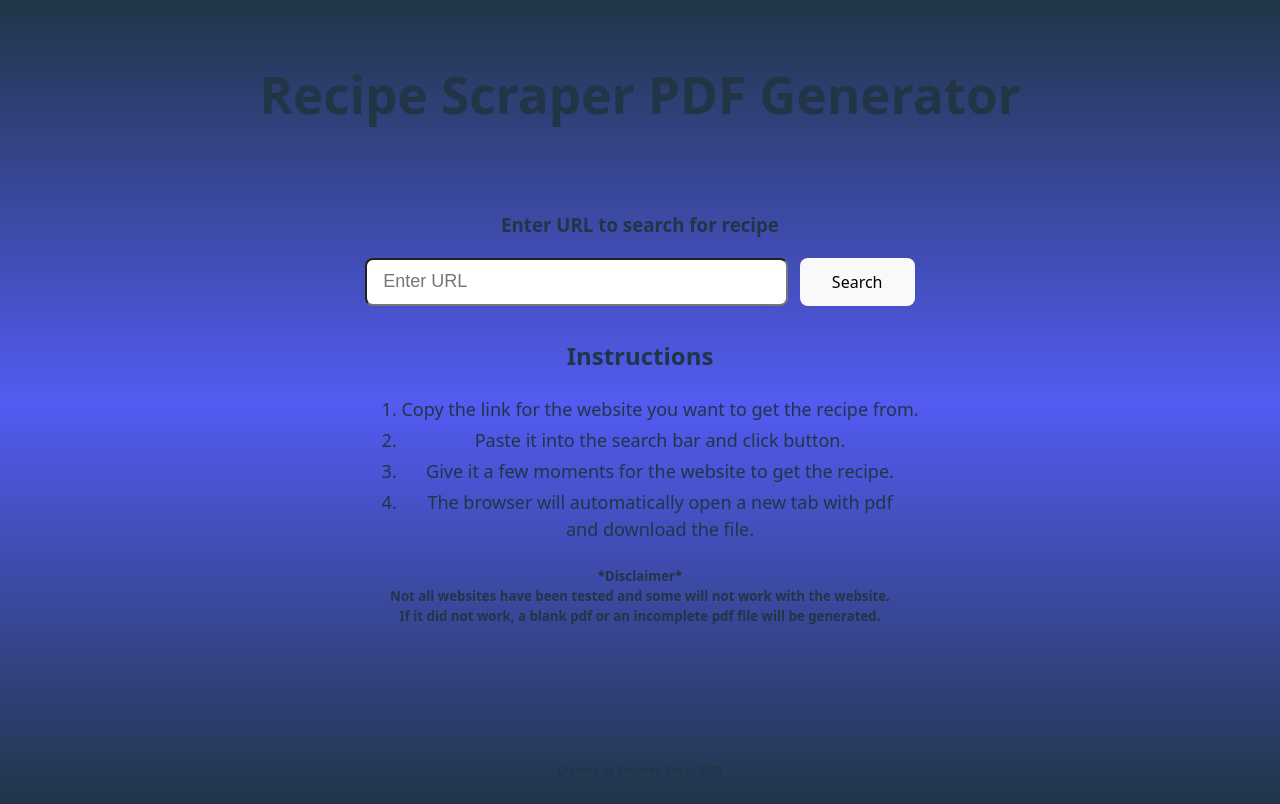
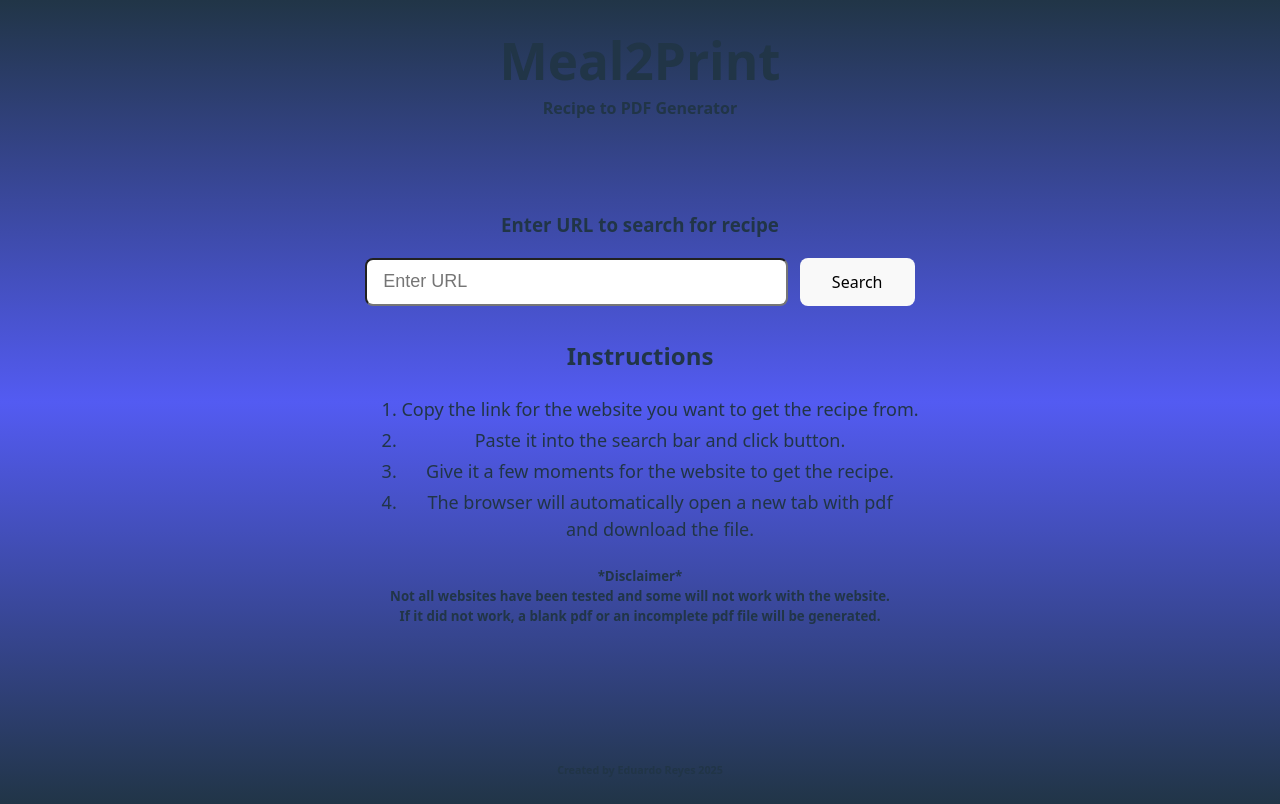
Before and after one commit to eduardoreyes007351208/recipeScraperWebsite, a React (Vite) app: page / in a window 1280 px wide. Built offline with nearby package versions, Linux system fonts and the light colour scheme.

Commit message:
fix: Change name from Reciper to PDF Generator to Meal2PDF

```diff
--- a/index.html
+++ b/index.html
@@ -4,7 +4,7 @@
     <meta charset="UTF-8" />
     <link rel="icon" type="image/svg+xml" href="/vite.svg" />
     <meta name="viewport" content="width=device-width, initial-scale=1.0" />
-    <title>Recipe Scraping PDF Generator</title>
+    <title>Meal2Print</title>
   </head>
   <body>
     <div id="root"></div>
--- a/src/components/Header.css
+++ b/src/components/Header.css
@@ -2,4 +2,11 @@
     box-sizing: border-box;
     height: 15vw;
     padding-top: 32px;
+    display: flex;
+    flex-direction: column;
+    gap: 8px;
 }
+
+h1, h4 {
+    margin: 0px;
+}
--- a/src/components/Header.jsx
+++ b/src/components/Header.jsx
@@ -4,7 +4,8 @@ import './Header.css'
 const Header = () => {
   return (
     <div id='headerDiv'>
-        <h1>Recipe Scraper PDF Generator</h1>
+        <h1>Meal2Print</h1>
+        <h4>Recipe to PDF Generator</h4>
     </div>
   )
 }
```
